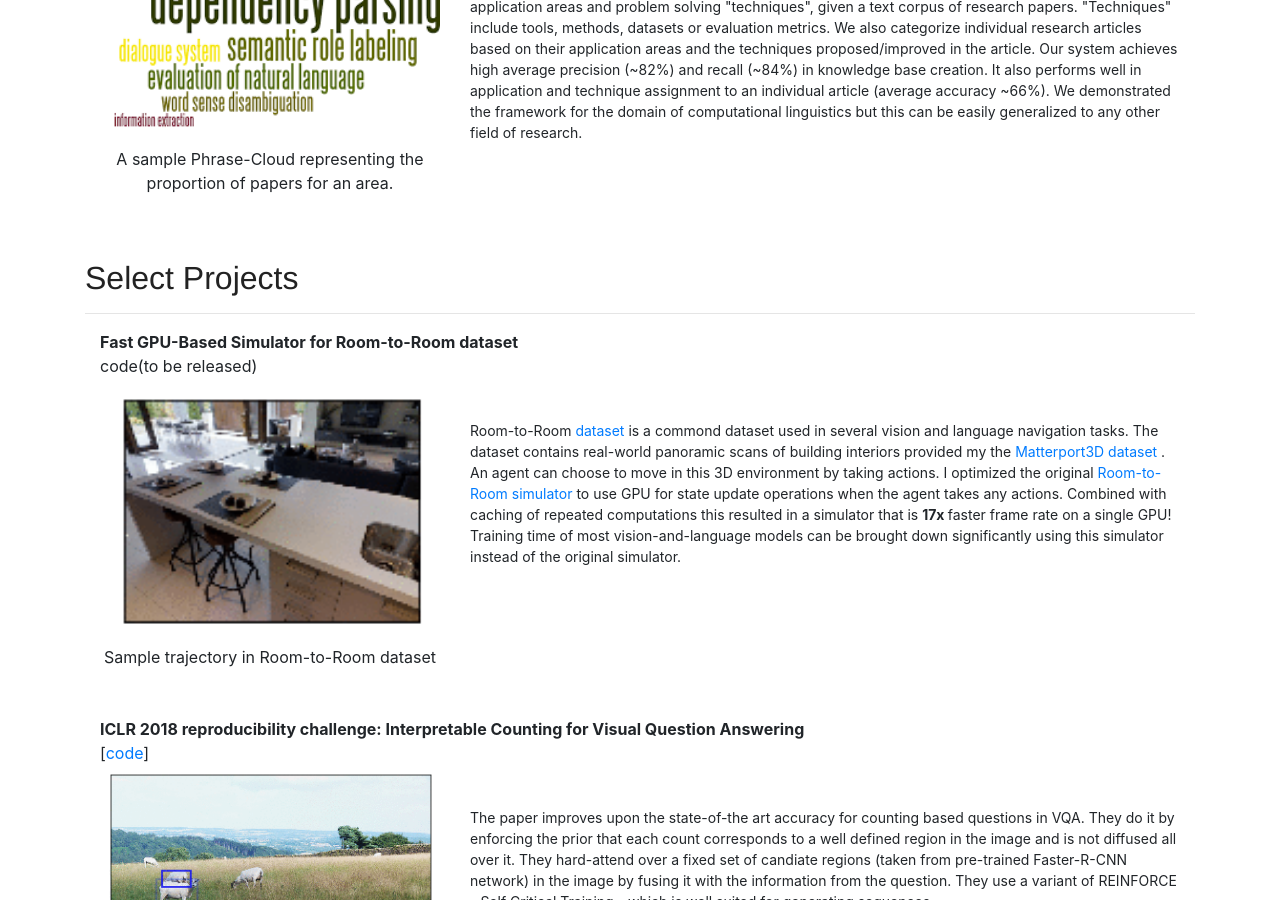
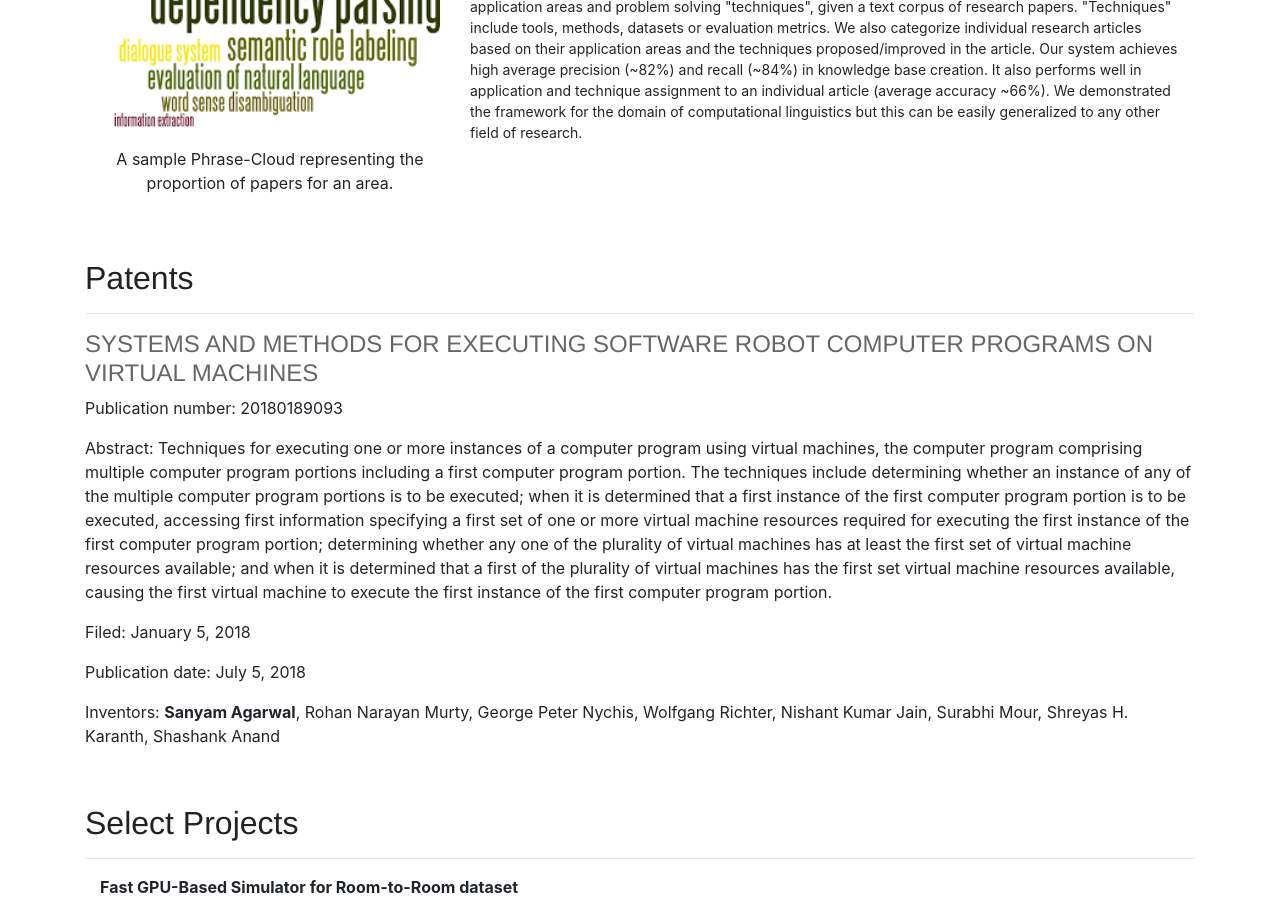
Before and after one commit to sanyam5/sanyam5.github.io, a Jekyll site: the page built from about.md, in a window 1280 px wide and 900 px high, scrolled down 1527 px. Built offline with Jekyll 4.4.1, drawn with Linux system fonts in a browser that asks for light colours.

Commit message:
add Processes' architecture patent

```diff
--- a/about.md
+++ b/about.md
@@ -27,8 +27,6 @@ I am currently a Visiting Research Scholar at the [Machine Learning and Percepti
     - Awarded to just 4 students from each of the few top-tier engineering and management colleges in India.
 
 <br>
-
-
 
 
 
@@ -169,6 +167,25 @@ I am currently a Visiting Research Scholar at the [Machine Learning and Percepti
 
 
 <br>
+<br>
+
+
+## Patents
+-----------
+
+#### SYSTEMS AND METHODS FOR EXECUTING SOFTWARE ROBOT COMPUTER PROGRAMS ON VIRTUAL MACHINES
+
+Publication number: 20180189093
+
+Abstract: Techniques for executing one or more instances of a computer program using virtual machines, the computer program comprising multiple computer program portions including a first computer program portion. The techniques include determining whether an instance of any of the multiple computer program portions is to be executed; when it is determined that a first instance of the first computer program portion is to be executed, accessing first information specifying a first set of one or more virtual machine resources required for executing the first instance of the first computer program portion; determining whether any one of the plurality of virtual machines has at least the first set of virtual machine resources available; and when it is determined that a first of the plurality of virtual machines has the first set virtual machine resources available, causing the first virtual machine to execute the first instance of the first computer program portion.
+
+Filed: January 5, 2018
+
+Publication date: July 5, 2018
+
+Inventors: **Sanyam Agarwal**, Rohan Narayan Murty, George Peter Nychis, Wolfgang Richter, Nishant Kumar Jain, Surabhi Mour, Shreyas H. Karanth, Shashank Anand
+
+
 <br>
 
 
```
